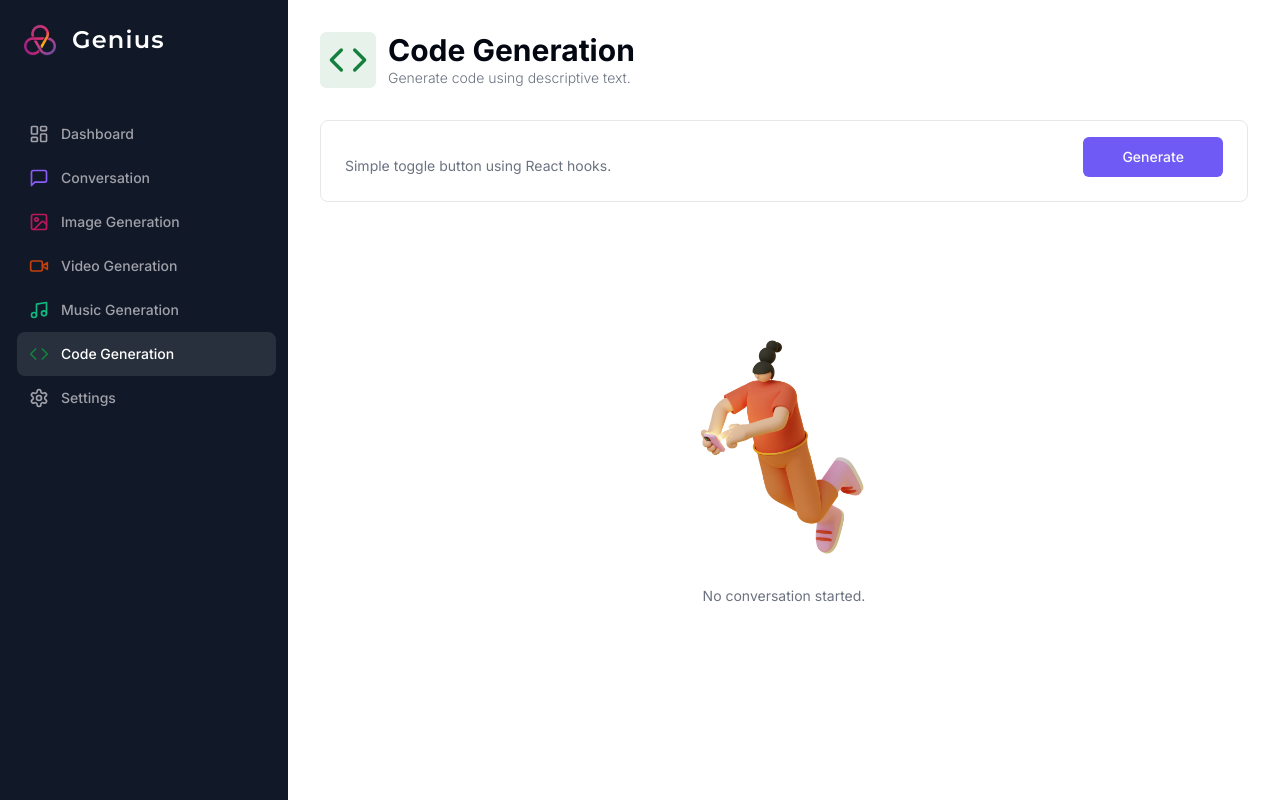
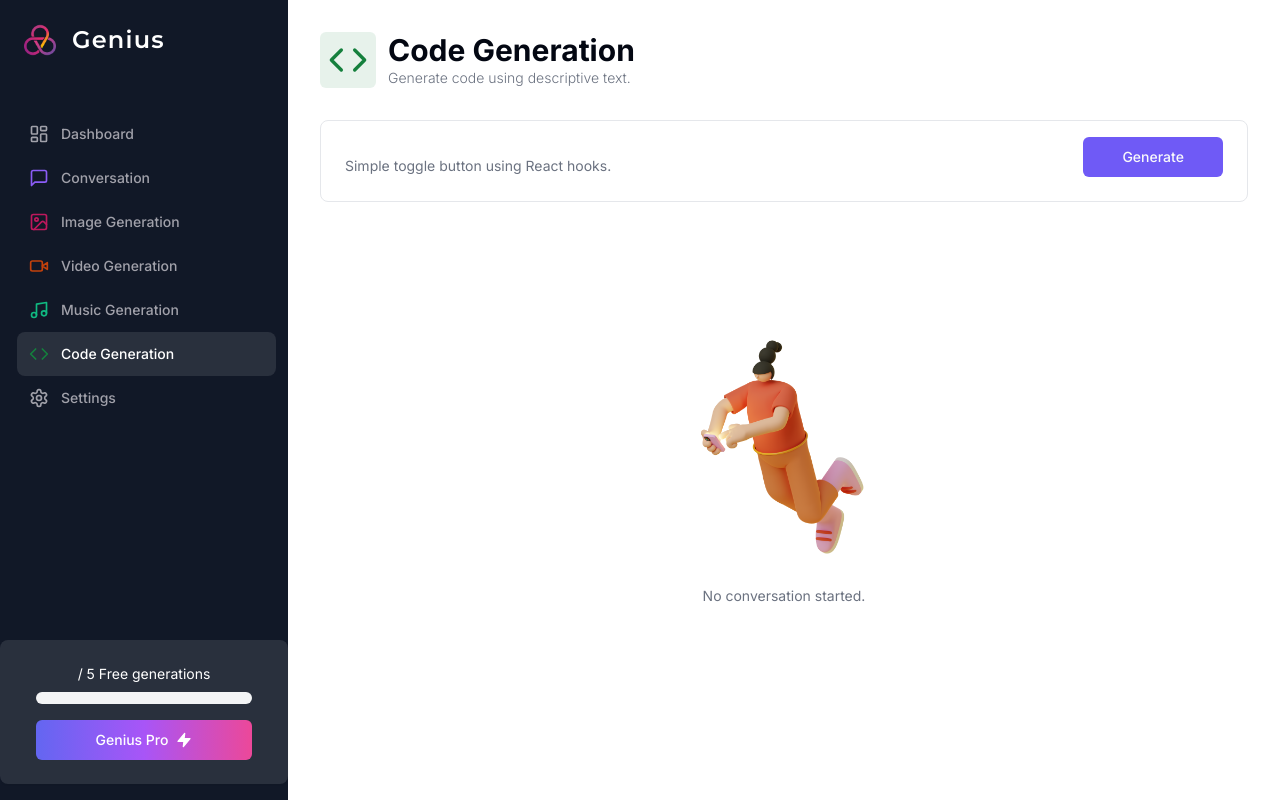
Before and after one commit to alexxtomas/all-ai, a Next.js app: page /code in a window 1280 px wide. Built offline with nearby package versions, Linux system fonts and the light colour scheme.

Commit message:
feat: Add prop to sideBar and create free-count component

```diff
--- /dev/null
+++ b/components/free-counter.tsx
@@ -0,0 +1,31 @@
+import { Card, CardContent } from '@/components/ui/card'
+import { MAX_FREE_COUNTS } from '@/utils/constants'
+import { Progress } from '@/components/ui/progress'
+import { Button } from '@/components/ui/button'
+import { Zap } from 'lucide-react'
+import { useProModalStore } from '@/store/use-pro-modal-store'
+
+interface Props {
+  count: number
+}
+
+export default function FreeCounter({ count }: Props) {
+  const onOpen = useProModalStore((state) => state.onOpen)
+  return (
+    <Card className='bg-white/10 px-3 border-0'>
+      <CardContent className='py-6'>
+        <div className='mb-4 space-y-2'>
+          <p className='text-center text-sm text-white  '>
+            {count} / {MAX_FREE_COUNTS} Free generations
+          </p>
+          <Progress className='h-3' value={(count / MAX_FREE_COUNTS) * 100} />
+        </div>
+
+        <Button variant={'pro'} className='w-full' onClick={onOpen}>
+          Genius Pro
+          <Zap className='w-4 h-4 ml-2 fill-white' />
+        </Button>
+      </CardContent>
+    </Card>
+  )
+}
--- a/components/sidebar.tsx
+++ b/components/sidebar.tsx
@@ -4,8 +4,13 @@ import { MONTSERRAT, ROUTES } from '@/utils/constants'
 import Image from 'next/image'
 import Link from 'next/link'
 import { usePathname } from 'next/navigation'
+import FreeCounter from '@/components/free-counter'
 
-export default function Sidebar() {
+interface Props {
+  apiLimitCount: number
+}
+
+export default function Sidebar({ apiLimitCount }: Props) {
   const pathname = usePathname()
 
   return (
@@ -36,6 +41,7 @@ export default function Sidebar() {
           })}
         </ul>
       </div>
+      <FreeCounter count={apiLimitCount} />
     </div>
   )
 }
```
